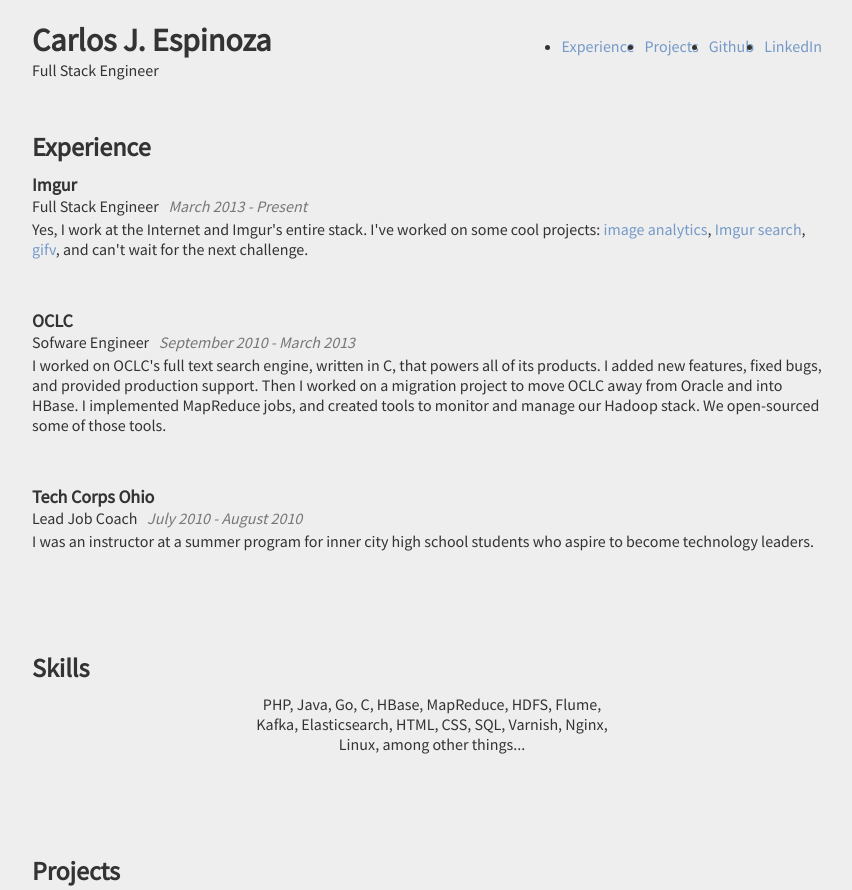
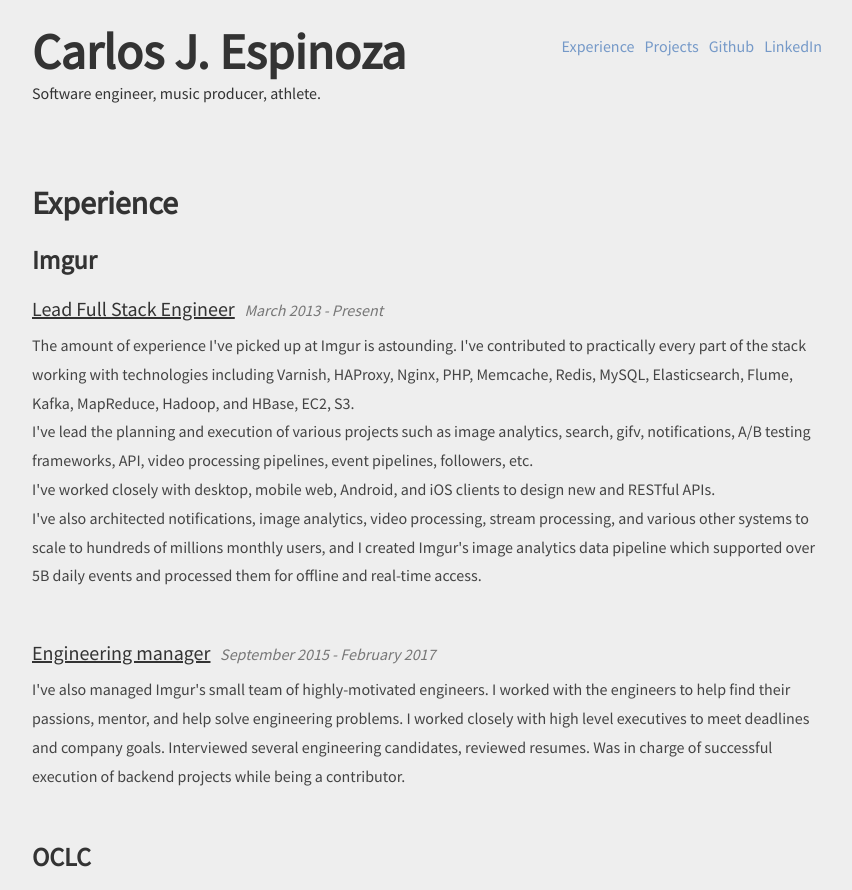
Before and after one commit to lospro7/portfolio, a plain HTML site: page webroot/index.html in a window 1280 px wide. Shown: the top 890 px of the page, without its empty margins (208-1060 px from the left). Drawn offline with nearby package versions, Linux system fonts and the light colour scheme.

Commit message:
bring back to life

```diff
--- a/webroot/index.html
+++ b/webroot/index.html
@@ -1,16 +1,18 @@
 <html>
 <head>
     <title>Carlos J. Espinoza | Full stack engineer</title>
-    <link href='http://fonts.googleapis.com/css?family=Source+Sans+Pro' rel='stylesheet' type='text/css'>
+    <link href='https://fonts.googleapis.com/css?family=Source+Sans+Pro' rel='stylesheet' type='text/css'>
     <link rel="stylesheet" type="text/css" href="styles.css">
     <meta name="viewport" content="width=device-width, user-scalable=yes">
+    <meta name="description" content="I'm a self-motivated software engineer with experience in high load environments.">
+    <meta name="keywords" content="Golang, PHP, Java, Varnish, Nginx, HBase, HDFS, Hadoop, MapReduce, Linux, AWS, MySQL, Elasticsearch, Redis, VLC, HAProxy, Flume, EC2, S3, Kafka, Javascript, React, HTML, CSS">
 </head>
 <body>
 <div id="container">
     <div id="header">
         <div class="header">
             <h1>Carlos J. Espinoza</h1>
-            <div>Full Stack Engineer</div>
+            <div>Software engineer, music producer, athlete.</div>
         </div>
         <div id="nav">
             <ul>
@@ -30,9 +32,19 @@
 
         <div class="experience">
             <h3>Imgur</h3>
-            <div><span class="title">Full Stack Engineer</span>&nbsp;&nbsp;&nbsp;<span class="length">March 2013 - Present</span></div>
+            <div><span class="title">Lead Full Stack Engineer</span>&nbsp;&nbsp;&nbsp;<span class="length">March 2013 - Present</span></div>
             <div class="description">
-                Yes, I work at the Internet and Imgur's entire stack. I've worked on some cool projects: <a href="http://imgur.com/blog/2014/01/27/image-analytics/" target="_blank">image analytics</a>, <a href="http://imgur.com/blog/2014/07/22/tech-tuesday-building-imgur-search/" target="_blank">Imgur search</a>, <a href="http://imgur.com/blog/2014/10/09/introducing-gifv/" target="_blank">gifv</a>, and can't wait for the next challenge.
+                The amount of experience I've picked up at Imgur is astounding. I've contributed to practically every part of the stack working with technologies including Varnish, HAProxy, Nginx, PHP, Memcache, Redis, MySQL, Elasticsearch, Flume, Kafka, MapReduce, Hadoop, and HBase, EC2, S3.
+                <br/>
+                I've lead the planning and execution of various projects such as image analytics, search, gifv, notifications, A/B testing frameworks, API, video processing pipelines, event pipelines, followers, etc.
+                <br/>
+                I've worked closely with desktop, mobile web, Android, and iOS clients to design new and RESTful APIs.
+                <br/>
+                I've also architected notifications, image analytics, video processing, stream processing, and various other systems to scale to hundreds of millions monthly users, and I created Imgur's image analytics data pipeline which supported over 5B daily events and processed them for offline and real-time access.
+            </div>
+            <div><span class="title">Engineering manager</span>&nbsp;&nbsp;&nbsp;<span class="length">September 2015 - February 2017</span></div>
+            <div class="description">
+                I've also managed Imgur's small team of highly-motivated engineers. I worked with the engineers to help find their passions, mentor, and help solve engineering problems. I worked closely with high level executives to meet deadlines and company goals. Interviewed several engineering candidates, reviewed resumes. Was in charge of successful execution of backend projects while being a contributor.
             </div>
         </div>
 
@@ -61,13 +73,13 @@
     <div id="skills">
         <div class="header">
             <h2>Skills</h2>
-            <div>PHP, Java, Go, C, HBase, MapReduce, HDFS, Flume, Kafka, Elasticsearch, HTML, CSS, SQL, Varnish, Nginx, Linux, among other things...</div>
+            <div>Golang, PHP, Java, Varnish, Nginx, HBase, HDFS, Hadoop, MapReduce, Linux, AWS, MySQL, Elasticsearch, Redis, VLC, HAProxy, Flume, EC2, S3, Kafka, Javascript, React, HTML, CSS</div>
         </div>
     </div>
 
     <div id="projects">
         <div class="header">
-            <h2>Projects</h2>
+            <h2>Previous Projects</h2>
         </div>
 
         <div class="project">
@@ -124,7 +136,7 @@
         </div>
     </div>
     <div id="footer">
-        I'm just a footer. Ignore me
+        I'm just a footer. Nothing to see here.
     </div>
 </div>
 <script src="https://ajax.googleapis.com/ajax/libs/jquery/2.1.1/jquery.min.js"></script>
--- a/webroot/styles.css
+++ b/webroot/styles.css
@@ -10,16 +10,16 @@
 }
 
 h1 {
-    font-size: 32px;
+    font-size: 50px;
 }
 
 h2 {
-    font-size: 26px;
+    font-size: 32px;
     color: #333;
 }
 
 h3 {
-    font-size: 18px;
+    font-size: 26px;
 }
 
 a {
@@ -45,7 +45,7 @@
 }
 
 #header {
-    margin-bottom: 50px;
+    margin-bottom: 80px;
 }
 
 #header .header {
@@ -57,6 +57,10 @@
     margin-top: 16px;
 }
 
+#nav ul {
+    list-style-type: none;
+}
+
 #nav ul li {
     padding-right: 10px;
     float: left;
@@ -66,13 +70,23 @@
     margin-bottom: 100px;
 }
 
+#experience .header {
+    margin-bottom: 20px;
+}
+
 #experience .experience {
     margin-top: 10px;
     margin-bottom: 50px;
 }
 
+#experience .experience h3 {
+    margin-bottom: 20px;
+}
+
 #experience .experience .title {
+    font-size: 20px;
     color: #333;
+    text-decoration: underline;
 }
 
 #experience .experience .length {
@@ -81,7 +95,10 @@
 }
 
 #experience .experience .description {
-    margin-top: 3px;
+    margin-top: 10px;
+    margin-bottom: 50px;
+    color: #444;
+    line-height: 1.8em;
 }
 
 #skills {
```
